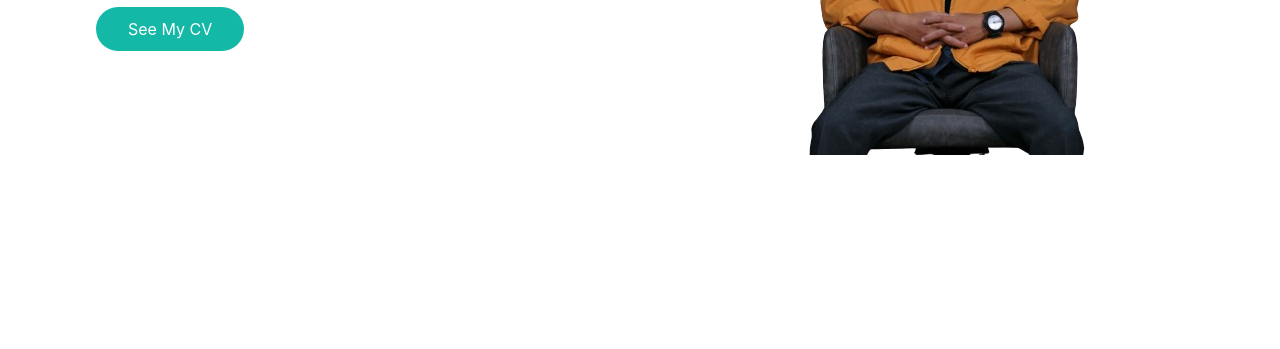
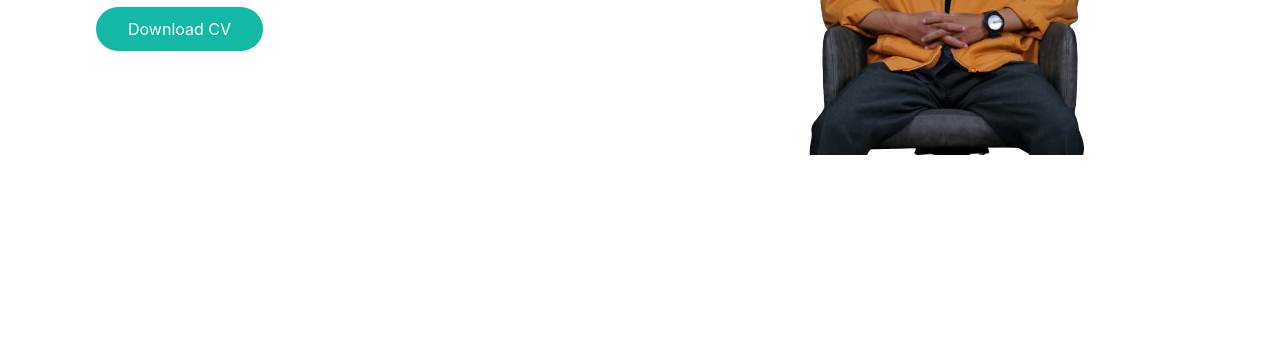
Before and after one commit to WahyuArliansyah/portofolio-wahyu, a website: page index.html in a window 1280 px wide. Shown: the part 451-800 px from the top of the page. Drawn offline with Linux system fonts and the light colour scheme.

Commit message:
perbarui cv

```diff
--- a/index.html
+++ b/index.html
@@ -73,7 +73,7 @@
                  bg-primary
                 py-3 px-8 rounded-full hover:shadow-lg hover:opacity-80
                 transition duration-300 ease-in-out md:bottom-1">
-                See My CV
+                Download CV
                 </a>
                 </div>
 
```
Also changed, not shown: 2 other files.
